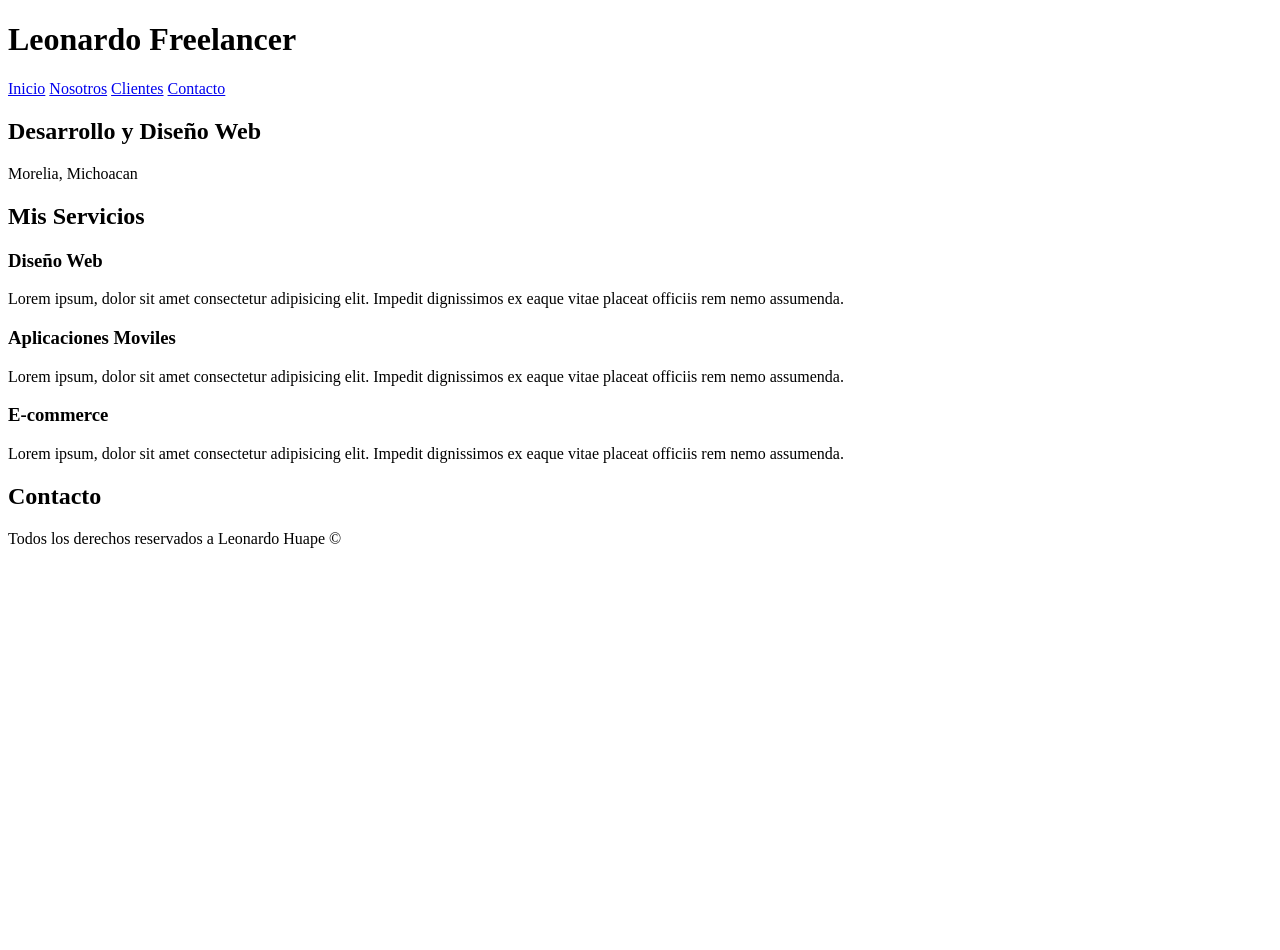
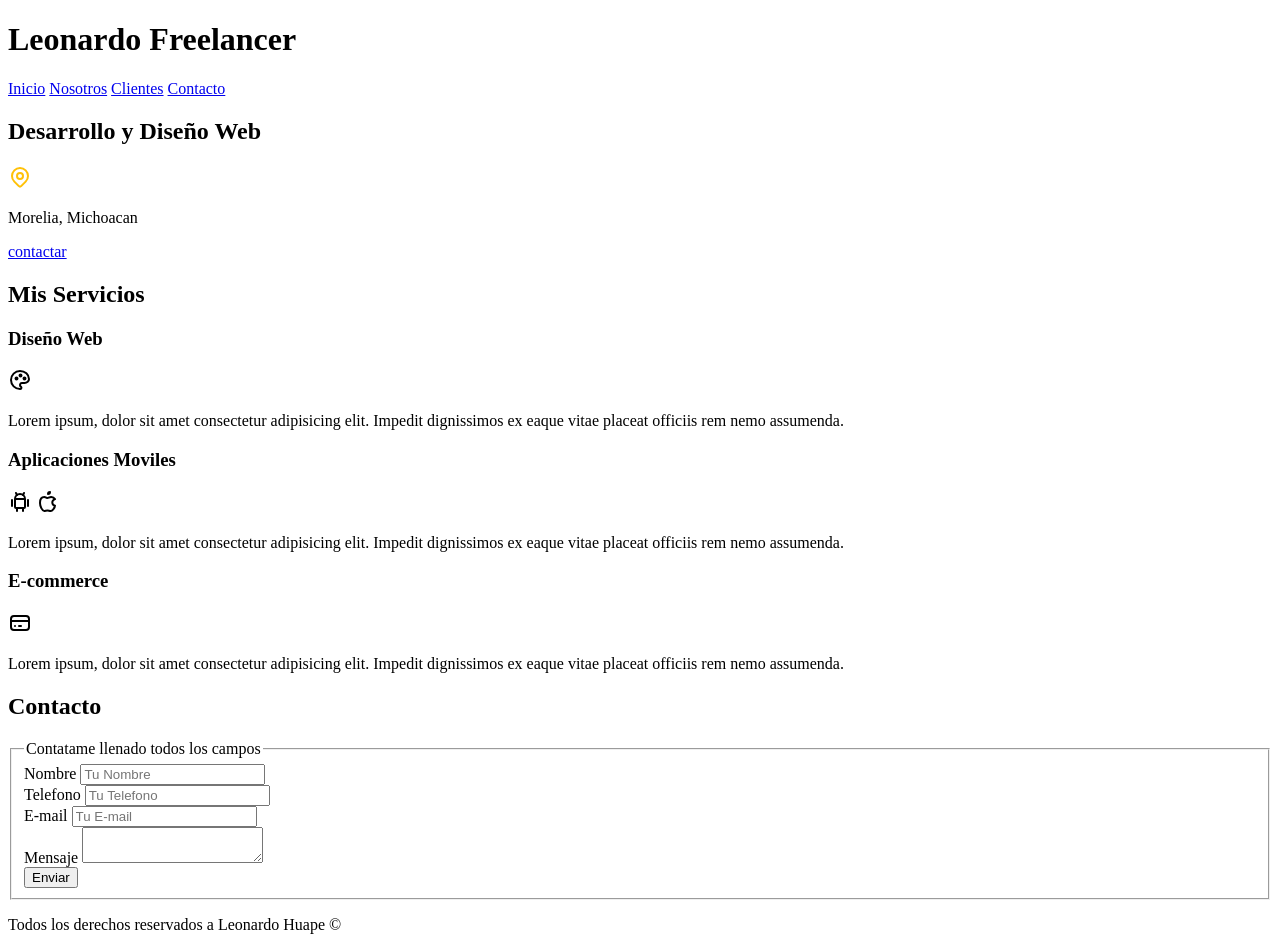
Before and after one commit to LeonardOHuapE/Proyecto-1, a plain HTML site: page index.html in a window 1280 px wide. Before the commit the page ends 800 px from the top, so only its background shows below. Drawn offline with Linux system fonts and the light colour scheme.

Commit message:
Estructura de la Pagina ya terminada

```diff
--- a/index.html
+++ b/index.html
@@ -20,7 +20,12 @@
 
     <section>
         <h2>Desarrollo y Diseño Web</h2>
+        <p>
+            <svg  xmlns="http://www.w3.org/2000/svg"  width="24"  height="24"  viewBox="0 0 24 24"  fill="none"  stroke="#ffc107"  stroke-width="2"  stroke-linecap="round"  stroke-linejoin="round"  class="icon icon-tabler icons-tabler-outline icon-tabler-map-pin"><path stroke="none" d="M0 0h24v24H0z" fill="none"/><path d="M9 11a3 3 0 1 0 6 0a3 3 0 0 0 -6 0" /><path d="M17.657 16.657l-4.243 4.243a2 2 0 0 1 -2.827 0l-4.244 -4.243a8 8 0 1 1 11.314 0z" /></svg>
+        </p>
         <p>Morelia, Michoacan</p>
+
+        <a href="#">contactar</a>
     </section>
 
     <main>
@@ -28,16 +33,27 @@
 
         <section>
             <h3>Diseño Web</h3>
+            <p>
+                <svg  xmlns="http://www.w3.org/2000/svg"  width="24"  height="24"  viewBox="0 0 24 24"  fill="none"  stroke="#000000"  stroke-width="2"  stroke-linecap="round"  stroke-linejoin="round"  class="icon icon-tabler icons-tabler-outline icon-tabler-palette"><path stroke="none" d="M0 0h24v24H0z" fill="none"/><path d="M12 21a9 9 0 0 1 0 -18c4.97 0 9 3.582 9 8c0 1.06 -.474 2.078 -1.318 2.828c-.844 .75 -1.989 1.172 -3.182 1.172h-2.5a2 2 0 0 0 -1 3.75a1.3 1.3 0 0 1 -1 2.25" /><path d="M8.5 10.5m-1 0a1 1 0 1 0 2 0a1 1 0 1 0 -2 0" /><path d="M12.5 7.5m-1 0a1 1 0 1 0 2 0a1 1 0 1 0 -2 0" /><path d="M16.5 10.5m-1 0a1 1 0 1 0 2 0a1 1 0 1 0 -2 0" /></svg>
+            </p>
             <p>Lorem ipsum, dolor sit amet consectetur adipisicing elit. Impedit dignissimos ex eaque vitae placeat officiis rem nemo assumenda.</p>
         </section>
 
         <section>
             <h3>Aplicaciones Moviles</h3>
+            <p>
+                <svg  xmlns="http://www.w3.org/2000/svg"  width="24"  height="24"  viewBox="0 0 24 24"  fill="none"  stroke="#000000"  stroke-width="2"  stroke-linecap="round"  stroke-linejoin="round"  class="icon icon-tabler icons-tabler-outline icon-tabler-brand-android"><path stroke="none" d="M0 0h24v24H0z" fill="none"/><path d="M4 10l0 6" /><path d="M20 10l0 6" /><path d="M7 9h10v8a1 1 0 0 1 -1 1h-8a1 1 0 0 1 -1 -1v-8a5 5 0 0 1 10 0" /><path d="M8 3l1 2" /><path d="M16 3l-1 2" /><path d="M9 18l0 3" /><path d="M15 18l0 3" /></svg>
+
+                <svg  xmlns="http://www.w3.org/2000/svg"  width="24"  height="24"  viewBox="0 0 24 24"  fill="none"  stroke="#000000"  stroke-width="2"  stroke-linecap="round"  stroke-linejoin="round"  class="icon icon-tabler icons-tabler-outline icon-tabler-brand-apple"><path stroke="none" d="M0 0h24v24H0z" fill="none"/><path d="M8.286 7.008c-3.216 0 -4.286 3.23 -4.286 5.92c0 3.229 2.143 8.072 4.286 8.072c1.165 -.05 1.799 -.538 3.214 -.538c1.406 0 1.607 .538 3.214 .538s4.286 -3.229 4.286 -5.381c-.03 -.011 -2.649 -.434 -2.679 -3.23c-.02 -2.335 2.589 -3.179 2.679 -3.228c-1.096 -1.606 -3.162 -2.113 -3.75 -2.153c-1.535 -.12 -3.032 1.077 -3.75 1.077c-.729 0 -2.036 -1.077 -3.214 -1.077z" /><path d="M12 4a2 2 0 0 0 2 -2a2 2 0 0 0 -2 2" /></svg>
+            </p>
             <p>Lorem ipsum, dolor sit amet consectetur adipisicing elit. Impedit dignissimos ex eaque vitae placeat officiis rem nemo assumenda.</p>
         </section>
 
         <section>
             <h3>E-commerce</h3>
+            <p>
+                <svg  xmlns="http://www.w3.org/2000/svg"  width="24"  height="24"  viewBox="0 0 24 24"  fill="none"  stroke="#000000"  stroke-width="2"  stroke-linecap="round"  stroke-linejoin="round"  class="icon icon-tabler icons-tabler-outline icon-tabler-credit-card"><path stroke="none" d="M0 0h24v24H0z" fill="none"/><path d="M3 5m0 3a3 3 0 0 1 3 -3h12a3 3 0 0 1 3 3v8a3 3 0 0 1 -3 3h-12a3 3 0 0 1 -3 -3z" /><path d="M3 10l18 0" /><path d="M7 15l.01 0" /><path d="M11 15l2 0" /></svg>
+            </p>
             <p>Lorem ipsum, dolor sit amet consectetur adipisicing elit. Impedit dignissimos ex eaque vitae placeat officiis rem nemo assumenda.</p>
         </section>
     </main>
@@ -45,6 +61,35 @@
     <section>
         <h2>Contacto</h2>
 
+        <form>
+            <fieldset>
+                <legend>Contatame llenado todos los campos</legend>
+
+                <div class="inputNombre">
+                    <label for="nombre">Nombre</label>
+                    <input type="text" placeholder="Tu Nombre" id="nombre">
+                </div>
+
+                <div class="inputTel">
+                    <label for="telefono">Telefono</label>
+                    <input type="tel" placeholder="Tu Telefono" id="telefono">
+                </div>
+
+                <div class="inputEmail">
+                    <label for="email">E-mail</label>
+                    <input type="email" placeholder="Tu E-mail" id="email">
+                </div>
+
+                <div class="inputEmail">
+                    <label for="mensaje">Mensaje</label>
+                    <textarea id="mensaje"></textarea>
+                </div>
+
+                <div class="inputEnviar">
+                    <input type="submit" value="Enviar">
+                </div>
+            </fieldset>
+        </form>
     </section>
 
     <footer>
--- a/styles.css
+++ b/styles.css
@@ -0,0 +1,11 @@
+html{
+    box-sizing: border-box;
+    font-size: 62.5%;
+}
+
+*, *:before, *:after {
+    box-sizing: inherit;
+}
+body {
+    font-size: 1.6rem;
+}
```
Also changed, not shown: img/hero.jpg (added).
